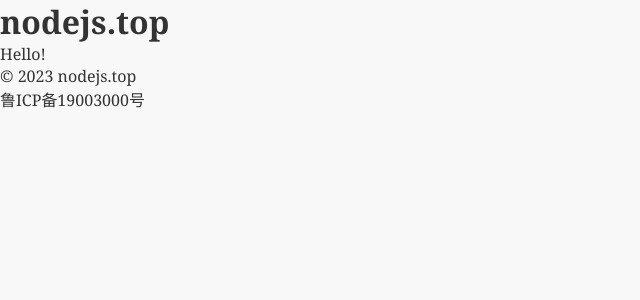
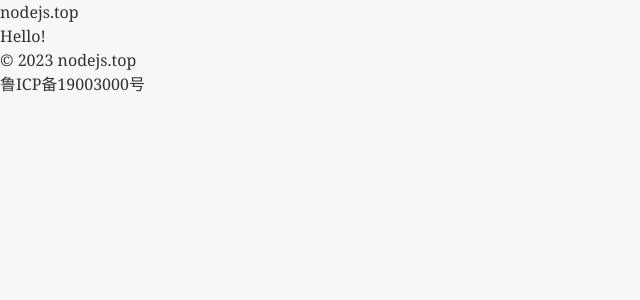
Before and after one commit to billginger/nodejs.top, a Next.js app: page / in a window 1280 px wide. Shown: the top 300 px of the page, without its empty margins (0-640 px from the left). Built offline with nearby package versions, Linux system fonts and the light colour scheme.

Commit message:
Install Tailwind CSS as a PostCSS plugin

```diff
--- a/app/globals.css
+++ b/app/globals.css
@@ -1,3 +1,7 @@
+@tailwind base;
+@tailwind components;
+@tailwind utilities;
+
 :root {
   --max-width: 1100px;
 }
--- a/package.json
+++ b/package.json
@@ -14,7 +14,10 @@
     "react-dom": "18.2.0"
   },
   "devDependencies": {
+    "autoprefixer": "^10.4.14",
     "eslint": "8.44.0",
-    "eslint-config-next": "13.4.8"
+    "eslint-config-next": "13.4.8",
+    "postcss": "^8.4.25",
+    "tailwindcss": "^3.3.2"
   }
 }
--- /dev/null
+++ b/postcss.config.js
@@ -0,0 +1,6 @@
+module.exports = {
+  plugins: {
+    tailwindcss: {},
+    autoprefixer: {},
+  },
+}
--- /dev/null
+++ b/tailwind.config.js
@@ -0,0 +1,8 @@
+/** @type {import('tailwindcss').Config} */
+module.exports = {
+  content: ['./app/**/*.{js,jsx}'],
+  theme: {
+    extend: {},
+  },
+  plugins: [],
+}
```
Also changed, not shown: 1 other file (tests, documents, lock files or other folders).
